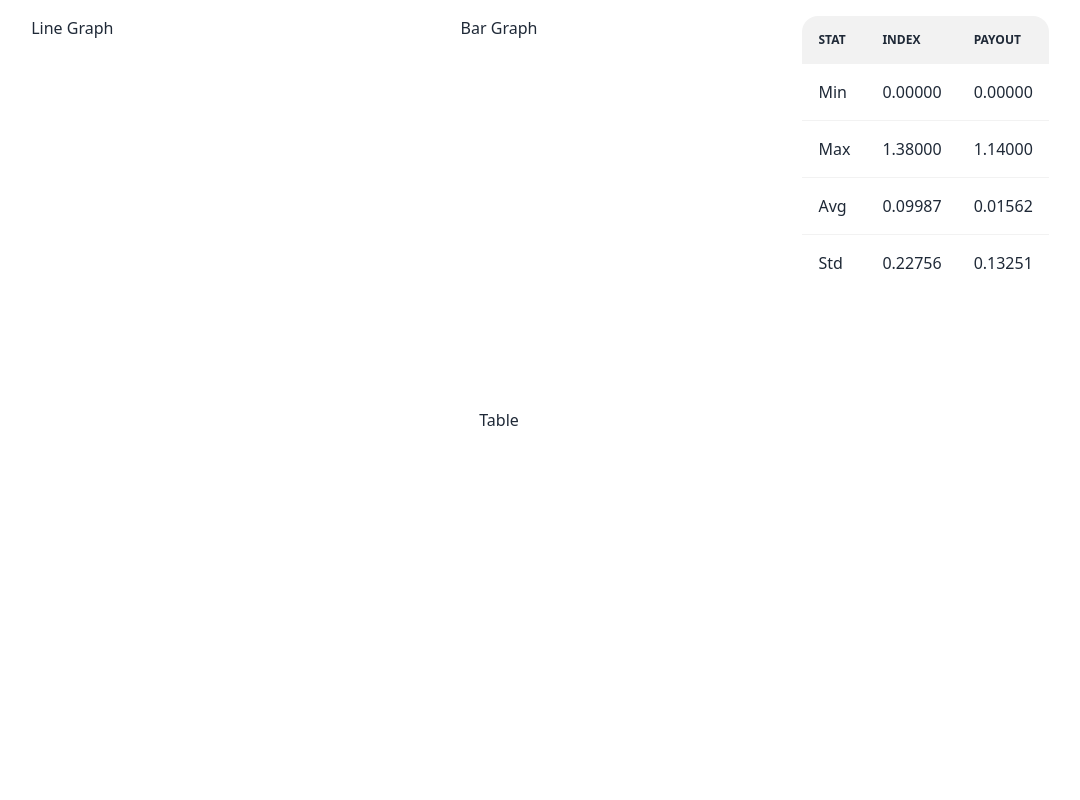
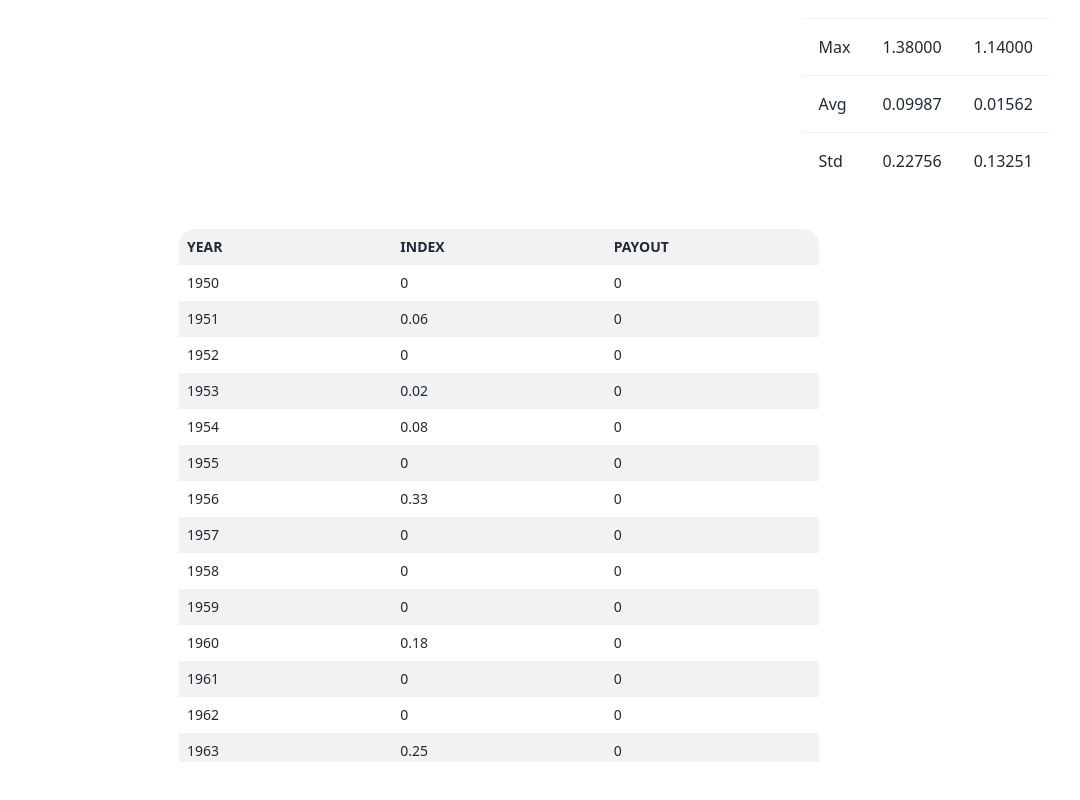
Before and after one commit to B4Dmonkey/CumulativeRainFallCallOptions, a SvelteKit app in the folder ui/: page / in a window 1280 px wide. Shown: the part 314-1114 px from the top of the page, without its empty margins (141-1221 px from the left). Before the commit the page ends 824 px from the top, so only its background shows below. Built offline with nearby package versions, Linux system fonts and the light colour scheme.

Commit message:
fixed up table a bit so it looks more presentable

```diff
--- a/ui/src/routes/+page.svelte
+++ b/ui/src/routes/+page.svelte
@@ -7,7 +7,6 @@
   import { optionType } from "./store"
 </script>
 
-<h1>Option Type {$optionType}</h1>
 <div id="app" class="h-screen grid grid-cols-1 gap-10">
   <!-- Inputs -->
   <div>
@@ -28,13 +27,12 @@
     </div>
     <!-- Summary -->
     <div>
-      <!-- <h1>Stats</h1> -->
       <Stats/>
     </div>
   </div>
   <!-- Full Results -->
-  <div class="grid grid-cols-1 justify-items-center">
-    <h1>Table</h1>
-    <!-- <Table/> -->
+  <div>
+    <!-- <h1>Table</h1> -->
+    <Table/>
   </div>
 </div>
--- a/ui/src/routes/Table.svelte
+++ b/ui/src/routes/Table.svelte
@@ -2,6 +2,30 @@
   import { data } from './store';
 </script>
 {#if $data.length > 0}
+  <div class="overflow-y-auto h-1/5">
+    <table class="table table-fixed table-zebra table-compact w-1/2 mx-auto">
+      <thead>
+        <tr>
+          <th>Year</th>
+          <th>Index</th>
+          <th>Payout</th>
+        </tr>
+      </thead>
+      <tbody>
+        {#each $data as { year, index, payout }}
+        <tr class="hover">
+            <td>{year}</td>
+            <td>{index}</td>
+            <td>{payout}</td>
+          </tr>
+        {/each}
+      </tbody>
+    </table>
+  </div>
+
+{/if}
+
+<!-- {#if $data.length > 0}
   <div class="container">
     <table class="table table-auto w-full">
       <thead class="w-full">
@@ -22,4 +46,4 @@
       </tbody>
     </table>
   </div>
-{/if}
+{/if} -->
```
